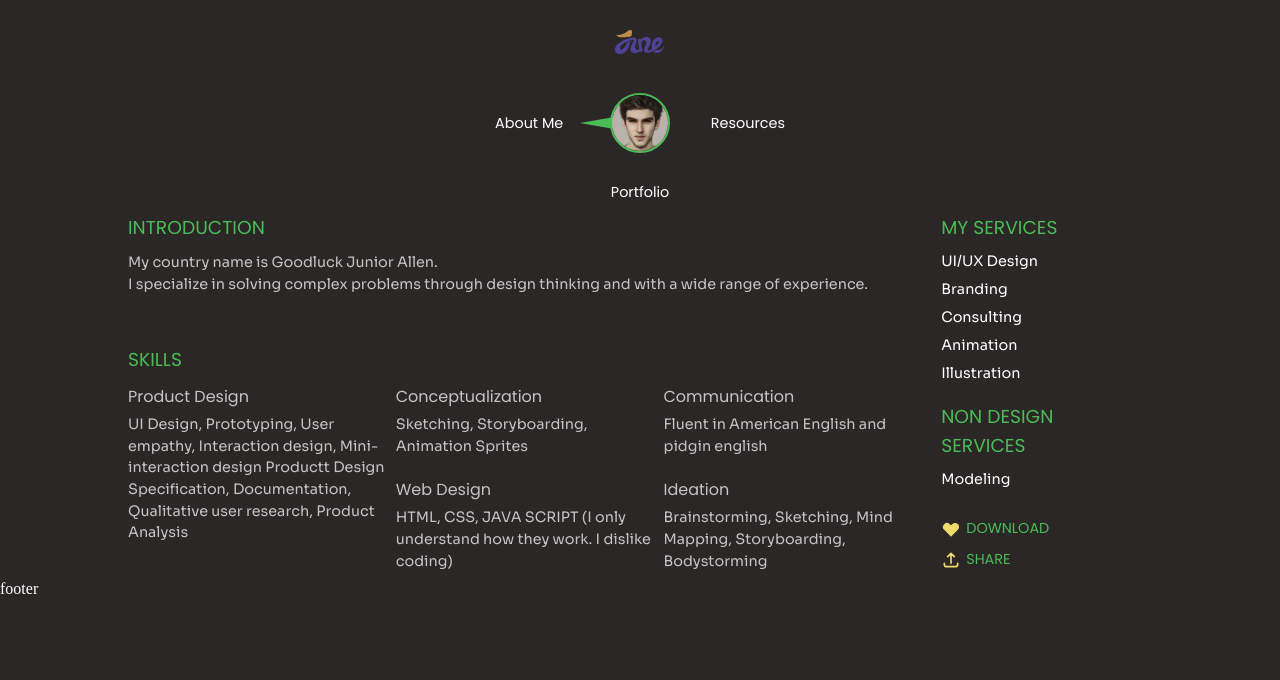
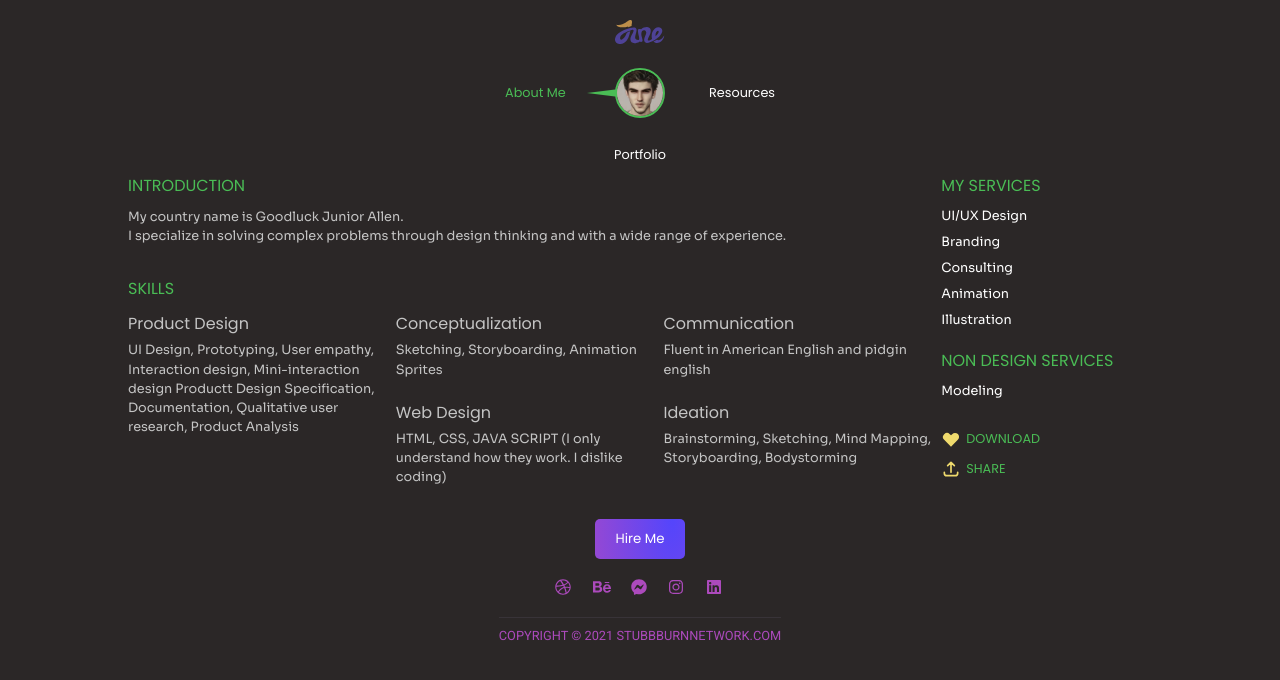
Before and after one commit to Teek-tech/goodluck-portfolio, a React (Create React App) app: page / in a window 1280 px wide. Shown: the top 680 px of the page. Built offline with nearby package versions, Linux system fonts and the light colour scheme; a web font is replaced by a local one.

Commit message:
create footer component

```diff
--- a/package.json
+++ b/package.json
@@ -3,6 +3,11 @@
   "version": "0.1.0",
   "private": true,
   "dependencies": {
+    "@fortawesome/fontawesome-svg-core": "^1.2.36",
+    "@fortawesome/free-brands-svg-icons": "^5.15.4",
+    "@fortawesome/free-regular-svg-icons": "^5.15.4",
+    "@fortawesome/free-solid-svg-icons": "^5.15.4",
+    "@fortawesome/react-fontawesome": "^0.1.16",
     "@heroicons/react": "^1.0.5",
     "@testing-library/jest-dom": "^5.15.1",
     "@testing-library/react": "^11.2.7",
--- a/src/components/Footer/Footer.jsx
+++ b/src/components/Footer/Footer.jsx
@@ -1,6 +1,55 @@
+import { Link } from 'react-router-dom';
+import Container from '../Container/Container';
+import { FontAwesomeIcon } from '@fortawesome/react-fontawesome'
+import { faDribbble, faBehance, faFacebookMessenger, faInstagram, faLinkedin } from '@fortawesome/free-brands-svg-icons';
+import { StyledWrapper, StyledFooter, StyledSocialIcons, StyledIcon, StyledCopyrightText} from './styles';
+
 const Footer = () => {
+
+    const currentYear = new Date().getFullYear()
+
     return (
-        <div>footer</div>
+        <StyledWrapper>
+            <Container>
+                <StyledFooter>
+                    <div>
+                        <button>hire me</button>
+                        <StyledSocialIcons>
+                            <StyledIcon>
+                                <Link to="#">
+                                    <FontAwesomeIcon icon={faDribbble} />
+                                </Link>
+                            </StyledIcon>
+
+                            <StyledIcon>
+                                <Link to="#">
+                                    <FontAwesomeIcon icon={faBehance} />
+                                </Link>
+                            </StyledIcon>
+
+                            <StyledIcon>
+                                <Link to="#">
+                                    <FontAwesomeIcon icon={faFacebookMessenger} />
+                                </Link>
+                            </StyledIcon>
+
+                            <StyledIcon>
+                                <Link to="#">
+                                    <FontAwesomeIcon icon={faInstagram} />
+                                </Link>
+                            </StyledIcon>
+
+                            <StyledIcon>
+                                <Link to="#">
+                                    <FontAwesomeIcon icon={faLinkedin} />
+                                </Link>
+                            </StyledIcon>
+                        </StyledSocialIcons>
+                        <StyledCopyrightText>copyright &copy; {currentYear} stubbburnnetwork.com </StyledCopyrightText>
+                    </div>
+                </StyledFooter>
+            </Container>
+        </StyledWrapper>
     );
 }
 
--- a/src/components/Footer/styles.js
+++ b/src/components/Footer/styles.js
@@ -1 +1,63 @@
 import styled from 'styled-components'
+
+export const StyledWrapper = styled.div`
+
+`
+
+export const StyledFooter = styled.div`
+    display: flex;
+    justify-content: center;
+    align-items: center;
+    margin-top: 30px;
+
+
+    > div{
+        display: flex;
+        flex-direction: column;
+        justify-content: center;
+        align-items: center;
+
+
+        > button{
+            background: radial-gradient(139.47% 802.11% at 85.84% 0%, #5445FC 0%, #BA4ABC 100%);
+            outline: none;
+            border: none;
+            border-radius: 5px;
+            padding: 10px 20px;
+            font-family: var(--font-stack-3);
+            text-transform: capitalize;
+            color: var(--white);
+        }
+    }
+
+`
+
+export const StyledSocialIcons = styled.div`
+    display: grid;
+    grid-template-columns: repeat(5, 1fr);
+    align-items: center;
+    gap: 20px;
+    margin: 20px 0;
+
+`
+
+export const StyledIcon = styled.div`
+
+    a{
+        text-decoration: none;
+
+    }
+
+    svg{
+        color: var(--purple-2);
+    }
+`
+
+export const StyledCopyrightText = styled.p`
+    font-family: var(--font-stack-2);
+    text-transform: uppercase;
+    font-size: 0.8em;
+    color: var(--purple-2);
+    border-top: 1px solid var(--grey-3);
+    padding-top: 10px;
+`
--- a/src/components/GlobalStyles/GlobalStyles.js
+++ b/src/components/GlobalStyles/GlobalStyles.js
@@ -21,12 +21,14 @@ export const GlobalStyles = createGlobalStyle`
         --green: #4ABC55;
         --pink: #FF3F6D;
         --purple: #816BFF;
+        --purple-2: #AC4ABC;
         --yellow: #EFDA6D;
         --white-1: #FFFFFF;
         --black-1: #000000;
         --black-2: #2B2727;
         --grey-1: #727272;
         --grey-2: #c4c4c4;
+        --grey-3: #383338;
 
     }
 
@@ -36,14 +38,19 @@ export const GlobalStyles = createGlobalStyle`
         padding: 0;
         box-sizing: border-box;
         /* font-family: var(--font-stack-1); */
-        color: var(--white-1);
+
     }
 
     body{
         background: var(--black-2);
+        color: var(--white-1);
     }
 
     h1,h2,h3,h4,h5,h6{
         font-family: var(--font-stack-3);
     }
+
+    a{
+        text-decoration: none;
+    }
 `
--- a/src/components/Nav/Nav.jsx
+++ b/src/components/Nav/Nav.jsx
@@ -1,10 +1,11 @@
 import { useState } from 'react';
 import { Link } from 'react-router-dom'
 import { motion } from 'framer-motion'
-import { StyledWrapper, StyledLogo, StyledNav, StyledWheel, StyledPointer } from './styles';
+import { StyledWrapper, StyledLogo, StyledNav, StyledWheel, StyledPointer, StyledOverlay } from './styles';
 
 import logo from '../../assets/icons/logo.svg'
 import avatar from '../../assets/images/1.jpg'
+import resourcesImg from '../../assets/images/resources.png'
 
 const Nav = () => {
 
@@ -15,11 +16,13 @@ const Nav = () => {
     const purple = '#816BFF'
 
     const [rotation, setRotation] = useState(0)
-    const [nav1Color, setNav1color] = useState('')
+    const [nav1Color, setNav1color] = useState(green)
     const [nav2Color, setNav2Color] = useState('')
     const [nav3Color, setNav3Color] = useState('')
     const [pointerColor, setPointerColor] = useState(green)
     const [wheelBorderColor, setWheelBorderColor] = useState()
+    const [switchImage, setSwitchImage] = useState(avatar)
+    const [showOverlay, setShowOverlay] = useState(false)
 
 
     const rotateLeft = () =>{
@@ -29,6 +32,8 @@ const Nav = () => {
         setNav3Color(white)
         setPointerColor(green)
         setWheelBorderColor(green)
+        setSwitchImage(avatar)
+        setShowOverlay(false)
     }
 
     const rotateRight = () =>{
@@ -38,6 +43,8 @@ const Nav = () => {
         setNav1color(white)
         setPointerColor(purple)
         setWheelBorderColor(purple)
+        setSwitchImage(resourcesImg)
+        setShowOverlay(false)
     }
 
     const rotateDown = () =>{
@@ -47,6 +54,7 @@ const Nav = () => {
         setNav1color(white)
         setPointerColor(pink)
         setWheelBorderColor(pink)
+        setShowOverlay(true)
     }
 
 
@@ -63,9 +71,11 @@ const Nav = () => {
                     as={motion.div}
                     animate={{rotate: rotation}}
                     transition={{duration: 0.6}}
+                    style={{border: `2px solid ${wheelBorderColor}`}}
                 >
                     <StyledPointer style={{borderRight: `40px solid ${pointerColor}`}} ></StyledPointer>
-                    <img style={{border: `2px solid ${wheelBorderColor}`}} src={avatar} alt="user" />
+                    {showOverlay && <StyledOverlay/>}
+                    <img  src={switchImage} alt="user" />
                 </StyledWheel>
             </StyledNav>
         </StyledWrapper>
--- a/src/components/Nav/styles.js
+++ b/src/components/Nav/styles.js
@@ -7,7 +7,7 @@ export const StyledWrapper = styled.div`
     flex-direction: column;
     justify-content: center;
     align-items: center;
-    padding: 30px 0;
+    padding: 20px 0;
 `
 
 export const StyledLogo = styled.div`
@@ -23,7 +23,8 @@ export const StyledNav = styled.nav`
     width: 250px;
     font-family: var(--font-stack-4);
     text-transform: capitalize;
-    font-size: 0.9em;
+    font-size: 0.8em;
+    margin-top: -20px;
 
     a{
         text-decoration: none;
@@ -34,7 +35,7 @@ export const StyledNav = styled.nav`
     a:first-child{
         position: absolute;
         top: 50%;
-        left: -20px;
+        left: -10px;
         transform: translateY(-50%);
 
     }
@@ -42,13 +43,13 @@ export const StyledNav = styled.nav`
     a:nth-child(2){
         position: absolute;
         top: 50%;
-        right: -20px;
+        right: -10px;
         transform: translateY(-50%);
     }
 
     a:nth-child(3){
         position: absolute;
-        bottom: -30px;
+        bottom: -20px;
         left: 50%;
         transform: translate(-50%, -50%);
     }
@@ -56,23 +57,16 @@ export const StyledNav = styled.nav`
 
 export const StyledWheel = styled.div`
     position: relative;
-    height: 60px;
-    width: 60px;
+    height: 50px;
+    width: 50px;
     z-index: 3;
-
-    /* ::before{
-        content: "";
-
-
-        } */
+    border-radius: 50%;
+    border: 2px solid var(--green);
 
     img{
         height: 100%;
         width: 100%;
         border-radius: 50%;
-        border: 2px solid var(--green);
-
-
     }
 
 `
@@ -84,8 +78,19 @@ export const StyledPointer = styled.div`
         transform: translateY(-50%);
         width: 0;
         height: 0;
-        border-right: 40px solid var(--green);
-        border-top: 7px solid transparent;
-        border-bottom: 7px solid transparent;
+        border-right: 20px solid var(--green);
+        border-top: 5px solid transparent;
+        border-bottom: 5px solid transparent;
         z-index: -2;
 `
+
+export const StyledOverlay = styled.div`
+    position: absolute;
+    top: 0;
+    left: 0;
+    height: 100%;
+    width: 100%;
+    background: linear-gradient(0deg, rgba(255, 63, 109, 0.68), rgba(255, 63, 109, 0.68)), linear-gradient(0deg, rgba(255, 63, 109, 0.52), rgba(255, 63, 109, 0.52)), linear-gradient(0deg, #FF3F6D, #FF3F6D);
+    z-index: 4;
+    border-radius: 50%;
+`
--- a/src/pages/About/About.jsx
+++ b/src/pages/About/About.jsx
@@ -11,16 +11,16 @@ const About = () => {
                 <StyledSection>
                     <StyledMainSection>
                         <StyledIntro>
-                            <h3>Introduction</h3>
+                            <h4>Introduction</h4>
                             <p>My country name is Goodluck Junior Allen. <br /> I specialize in solving  complex  problems through design thinking  and with  a wide range of experience.</p>
                         </StyledIntro>
 
                         <StyledSkillsSection>
-                            <h3>skills</h3>
+                            <h4>skills</h4>
                             <StyledSkills>
                                 <div>
                                     <StyledSkill>
-                                        <h4>product design</h4>
+                                        <h5>product design</h5>
                                         <p>
                                             UI Design, Prototyping, User empathy, Interaction design, Mini-interaction design Productt Design Specification, Documentation, Qualitative user research, Product Analysis
                                         </p>
@@ -28,23 +28,23 @@ const About = () => {
                                 </div>
                                 <div>
                                     <StyledSkill>
-                                        <h4>Conceptualization</h4>
+                                        <h5>Conceptualization</h5>
                                         <p>Sketching, Storyboarding, Animation Sprites</p>
                                     </StyledSkill>
 
                                     <StyledSkill>
-                                        <h4>web design</h4>
+                                        <h5>web design</h5>
                                         <p>HTML, CSS, JAVA SCRIPT (I only understand how they work. I dislike coding)</p>
                                     </StyledSkill>
                                 </div>
                                 <div>
                                     <StyledSkill>
-                                        <h4>Communication</h4>
+                                        <h5>Communication</h5>
                                         <p>Fluent in American English and pidgin english</p>
                                     </StyledSkill>
 
                                     <StyledSkill>
-                                        <h4>ideation</h4>
+                                        <h5>ideation</h5>
                                         <p>Brainstorming, Sketching, Mind Mapping, Storyboarding, Bodystorming</p>
                                     </StyledSkill>
                                 </div>
@@ -54,7 +54,7 @@ const About = () => {
                     </StyledMainSection>
                     <StyledSidebar>
                         <StyledServices>
-                            <h3>my services</h3>
+                            <h4>my services</h4>
                             <ul>
                                 <li>UI/UX Design</li>
                                 <li>Branding</li>
@@ -65,7 +65,7 @@ const About = () => {
                         </StyledServices>
 
                         <StyledOtherServices>
-                            <h3>non design services</h3>
+                            <h4>non design services</h4>
                             <ul>
                                 <li>modeling</li>
                             </ul>
--- a/src/pages/About/styles.js
+++ b/src/pages/About/styles.js
@@ -14,9 +14,9 @@ export const StyledMainSection = styled.div`
 `
 
 export const StyledIntro = styled.div`
-    margin-bottom: 50px;
+    margin-bottom: 30px;
 
-    h3{
+    h4{
         font-weight: normal;
         text-transform: uppercase;
         color: var(--green);
@@ -25,14 +25,14 @@ export const StyledIntro = styled.div`
 
     p{
         font-family: var(--font-stack-1);
-        font-size: 0.9em;
+        font-size: 0.8em;
         color: var(--grey-2);
         line-height: 1.5;
     }
 `
 
 export const StyledSkillsSection = styled.div`
-    h3{
+    h4{
         font-weight: normal;
         text-transform: uppercase;
         color: var(--green);
@@ -52,7 +52,8 @@ export const StyledSkills = styled.div`
 export const StyledSkill = styled.div`
     font-family: var(--font-stack-1);
 
-    h4{
+    h5{
+        font-size: 1em;
         font-weight: normal;
         text-transform: capitalize;
         color: var(--grey-2);
@@ -61,7 +62,7 @@ export const StyledSkill = styled.div`
 
     p{
         color: var(--grey-2);
-        font-size: 0.9em;
+        font-size: 0.8em;
         line-height: 1.5;
     }
 `
@@ -73,7 +74,7 @@ export const StyledSidebar = styled.div`
 
 export const StyledServices = styled.div`
 
-    h3{
+    h4{
         font-weight: normal;
         text-transform: uppercase;
         color: var(--green);
@@ -84,7 +85,7 @@ export const StyledServices = styled.div`
         list-style: none;
         text-transform: capitalize;
         font-family: var(--font-stack-1);
-        font-size: 0.9em;
+        font-size: 0.8em;
         margin-bottom: 10px;
     }
 `
@@ -92,7 +93,7 @@ export const StyledServices = styled.div`
 export const StyledOtherServices = styled.div`
     margin-top: 20px;
 
-    h3{
+    h4{
         font-weight: normal;
         text-transform: uppercase;
         color: var(--green);
@@ -103,13 +104,13 @@ export const StyledOtherServices = styled.div`
         list-style: none;
         text-transform: capitalize;
         font-family: var(--font-stack-1);
-        font-size: 0.9em;
+        font-size: 0.8em;
         margin-bottom: 10px;
     }
 `
 
 export const StyledActions = styled.div`
-    font-size: 0.9em;
+    font-size: 0.8em;
     font-family: var(--font-stack-3);
     text-transform: uppercase;
     margin-top: 30px;
```
Also changed, not shown: src/assets/images/resources.png (added), 1 other file (tests, documents, lock files or other folders).
